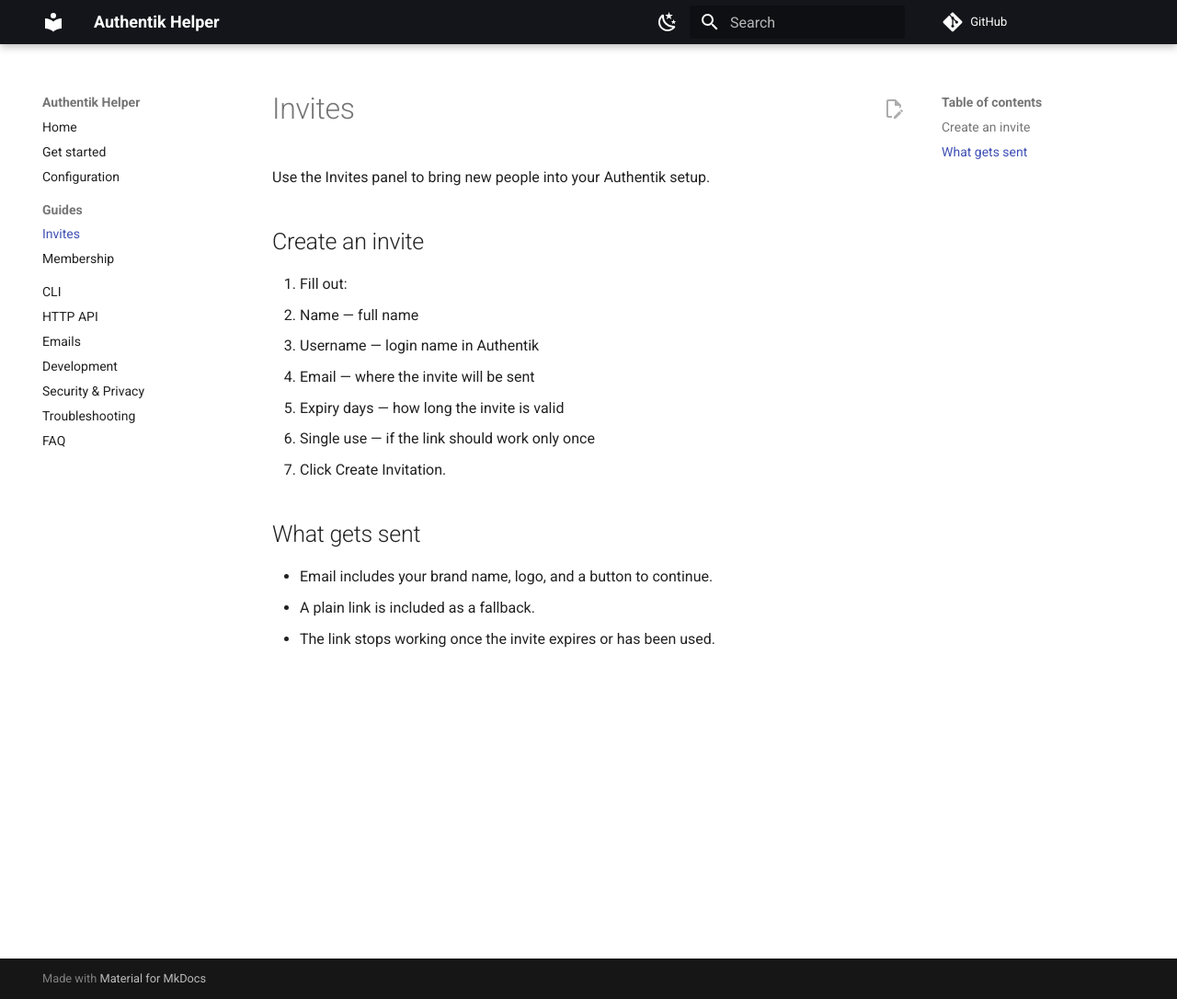
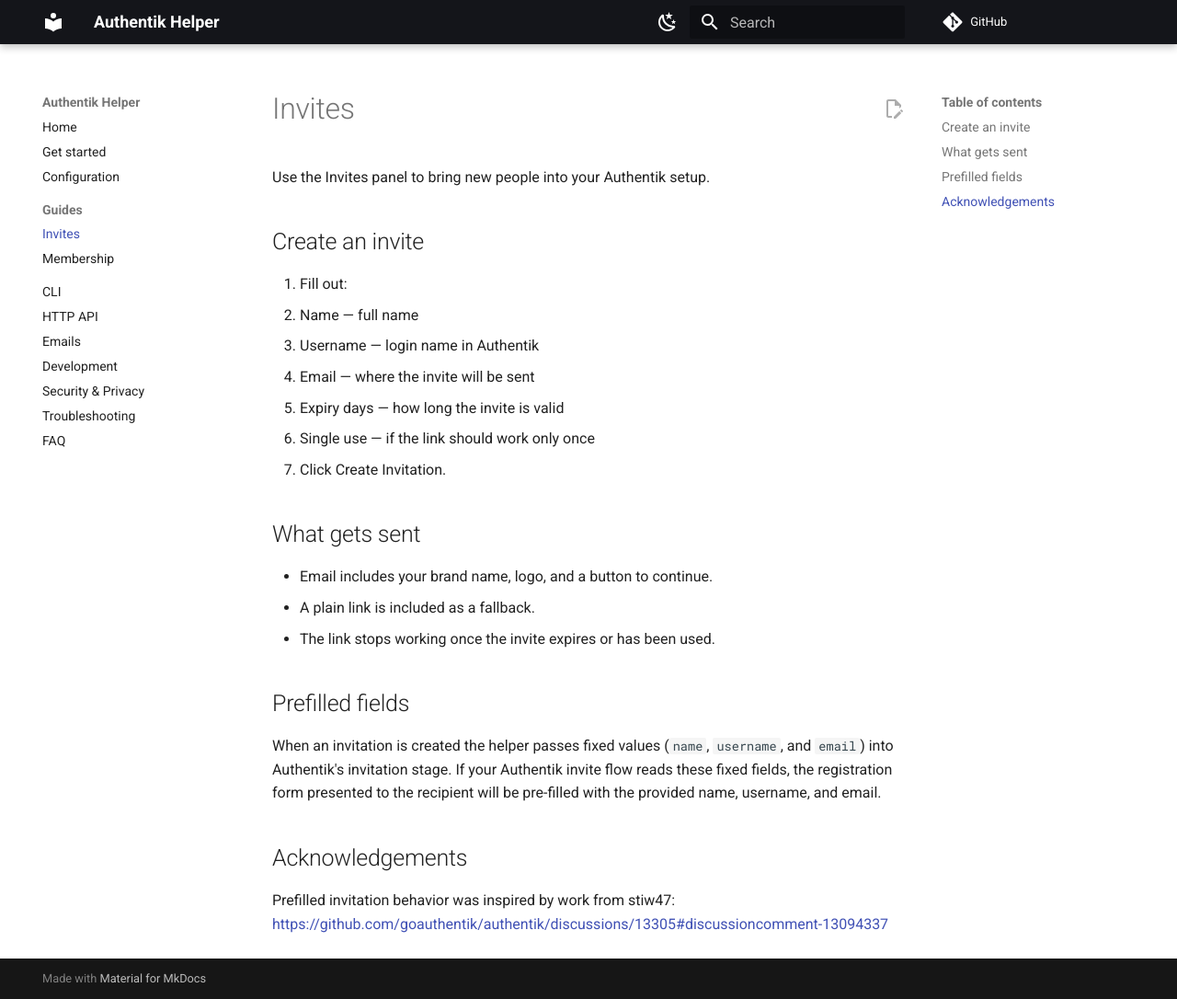
Before and after one commit to FaiTheFairy/authentik-helper, an MkDocs documentation site: the page built from docs/docs/guides/invites.md, in a window 1280 px wide and 1086 px high. Shown: the whole window at 92% size. Built offline with MkDocs 1.6.1 and Material for MkDocs 9.7.7, drawn with Linux system fonts in a browser that asks for light colours; comment, search, counter and statistics services are not loaded.

Commit message:
(docs): added documentation for prefilled fields in the invitation form and the aknowledgement.

```diff
--- a/docs/docs/guides/invites.md
+++ b/docs/docs/guides/invites.md
@@ -18,3 +18,11 @@
 - Email includes your brand name, logo, and a button to continue.
 - A plain link is included as a fallback.
 - The link stops working once the invite expires or has been used.
+
+## Prefilled fields
+
+When an invitation is created the helper passes fixed values (`name`, `username`, and `email`) into Authentik's invitation stage. If your Authentik invite flow reads these fixed fields, the registration form presented to the recipient will be pre-filled with the provided name, username, and email.
+
+## Acknowledgements
+
+Prefilled invitation behavior was inspired by work from stiw47: https://github.com/goauthentik/authentik/discussions/13305#discussioncomment-13094337
```
Also changed, not shown: README.md.
